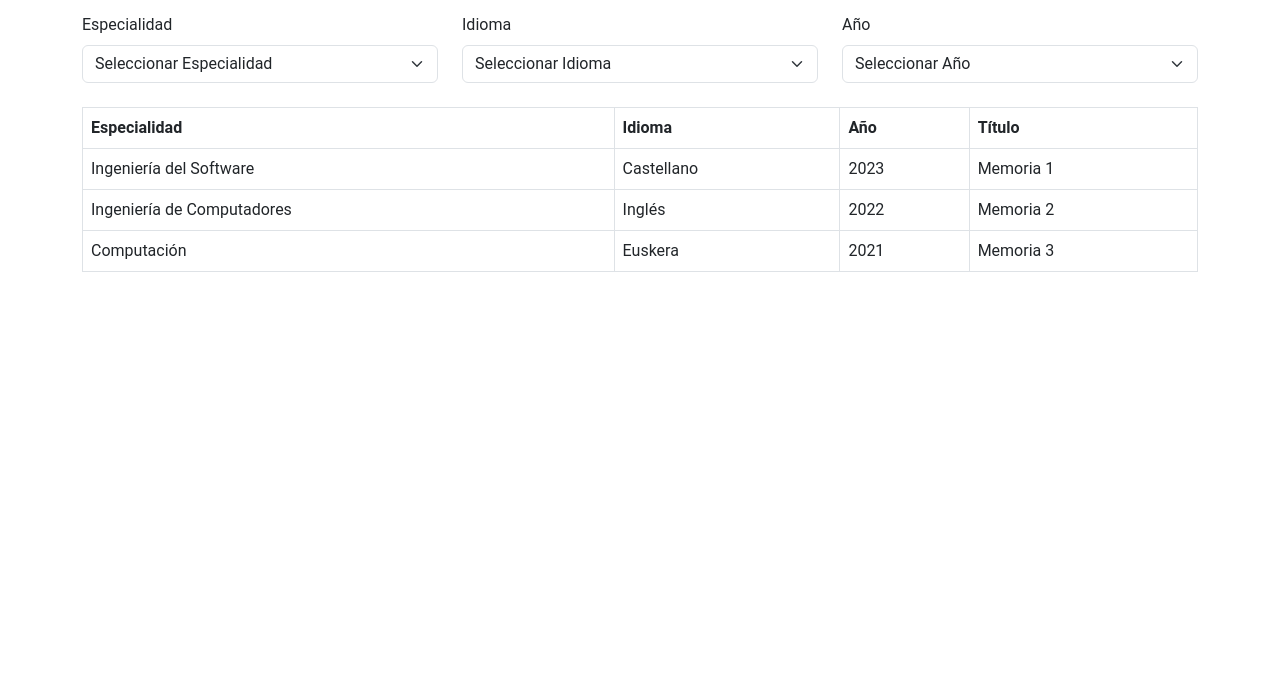
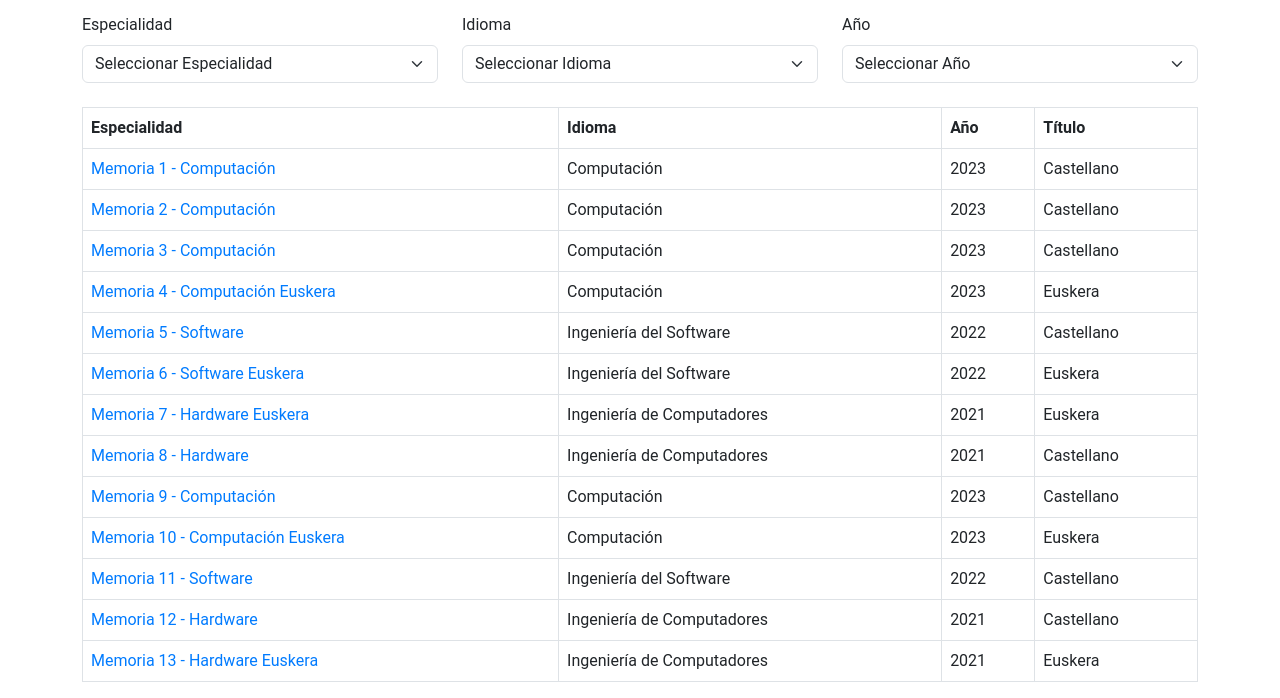
Before and after one commit to IkerGLopez/ipc-tfg, a plain HTML site: page memorias.html in a window 1280 px wide. Shown: the part 163-861 px from the top of the page. Before the commit the page ends 800 px from the top, so only its background shows below. Drawn offline with nearby package versions, Linux system fonts and the light colour scheme.

Commit message:
Add files via upload

```diff
--- a/memorias.html
+++ b/memorias.html
@@ -53,7 +53,6 @@
                         <option value="Software">Ingeniería del Software</option>
                         <option value="Hardware">Ingeniería de Computadores</option>
                         <option value="Computación">Computación</option>
-                        <!-- Añadir más opciones según sea necesario -->
                     </select>
                 </div>
                 <div class="col-md-4">
@@ -63,7 +62,6 @@
                         <option value="Castellano">Castellano</option>
                         <option value="Euskera">Euskera</option>
                         <option value="Inglés">Inglés</option>
-                        <!-- Añadir más opciones según sea necesario -->
                     </select>
                 </div>
                 <div class="col-md-4">
@@ -73,10 +71,6 @@
                         <option value="2023">2023</option>
                         <option value="2022">2022</option>
                         <option value="2021">2021</option>
-                        <option value="2020">2020</option>
-                        <option value="2019">2019</option>
-                        <option value="2018">2018</option>
-                        <!-- Añadir más años según sea necesario -->
                     </select>
                 </div>
             </div>
@@ -92,64 +86,14 @@
                     <th>Título</th>
                 </tr>
             </thead>
-            <tbody>
-                <tr data-especialidad="Software" data-idioma="Castellano" data-ano="2023">
-                    <td>Ingeniería del Software</td>
-                    <td>Castellano</td>
-                    <td>2023</td>
-                    <td>Memoria 1</td>
-                </tr>
-                <tr data-especialidad="Hardware" data-idioma="Inglés" data-ano="2022">
-                    <td>Ingeniería de Computadores</td>
-                    <td>Inglés</td>
-                    <td>2022</td>
-                    <td>Memoria 2</td>
-                </tr>
-                <tr data-especialidad="Computación" data-idioma="Euskera" data-ano="2021">
-                    <td>Computación</td>
-                    <td>Euskera</td>
-                    <td>2021</td>
-                    <td>Memoria 3</td>
-                </tr>
-                <!-- Añadir más filas según sea necesario -->
+            <tbody id="memorias-table">
+                <!-- Las filas se agregarán dinámicamente con JavaScript -->
             </tbody>
         </table>
     </div>
 
     <script src="https://cdn.jsdelivr.net/npm/bootstrap@5.3.0/dist/js/bootstrap.bundle.min.js"></script>
-    <script>
-        // Filtrar las memorias cuando se cambien los valores de los filtros
-        document.getElementById('filterForm').addEventListener('change', function () {
-            // Obtener los valores seleccionados
-            var especialidad = document.getElementById('especialidad').value.toLowerCase();
-            var idioma = document.getElementById('idioma').value.toLowerCase();
-            var ano = document.getElementById('ano').value;
-
-            // Obtener todas las filas de la tabla
-            var rows = document.querySelectorAll('#memoriasTable tbody tr');
-
-            rows.forEach(function (row) {
-                var rowEspecialidad = row.getAttribute('data-especialidad').toLowerCase();
-                var rowIdioma = row.getAttribute('data-idioma').toLowerCase();
-                var rowAno = row.getAttribute('data-ano');
-
-                // Verificar si la fila cumple con los filtros
-                if ((especialidad === '' || rowEspecialidad.includes(especialidad)) &&
-                    (idioma === '' || rowIdioma.includes(idioma)) &&
-                    (ano === '' || rowAno === ano)) {
-                    row.style.display = '';
-                } else {
-                    row.style.display = 'none';
-                }
-            });
-        });
-    </script>
-
-    <!--  <footer class="bg-dark text-white text-center py-3 mt-4">
-        <p>&copy; 2024 Universidad. Todos los derechos reservados.</p>
-    </footer>    -->
-
-    <script src="https://cdn.jsdelivr.net/npm/bootstrap@5.3.0/dist/js/bootstrap.bundle.min.js"></script>
+    <script src="memorias.js"></script> <!-- Conexión con el archivo JS -->
 </body>
 
 </html>
--- /dev/null
+++ b/memorias.js
@@ -0,0 +1,137 @@
+// Definición de las memorias en formato JSON
+const memorias = [
+    {
+        "titulo": "Memoria 1 - Computación",
+        "especialidad": "Computación",
+        "año": 2023,
+        "idioma": "Castellano",
+        "enlace": "https://addi.ehu.es/handle/10810/48807"
+    },
+    {
+        "titulo": "Memoria 2 - Computación",
+        "especialidad": "Computación",
+        "año": 2023,
+        "idioma": "Castellano",
+        "enlace": "https://addi.ehu.es/handle/10810/48826"
+    },
+    {
+        "titulo": "Memoria 3 - Computación",
+        "especialidad": "Computación",
+        "año": 2023,
+        "idioma": "Castellano",
+        "enlace": "https://addi.ehu.es/handle/10810/53291"
+    },
+    {
+        "titulo": "Memoria 4 - Computación Euskera",
+        "especialidad": "Computación",
+        "año": 2023,
+        "idioma": "Euskera",
+        "enlace": "https://addi.ehu.es/handle/10810/48806"
+    },
+    {
+        "titulo": "Memoria 5 - Software",
+        "especialidad": "Ingeniería del Software",
+        "año": 2022,
+        "idioma": "Castellano",
+        "enlace": "https://addi.ehu.es/handle/10810/29090"
+    },
+    {
+        "titulo": "Memoria 6 - Software Euskera",
+        "especialidad": "Ingeniería del Software",
+        "año": 2022,
+        "idioma": "Euskera",
+        "enlace": "https://addi.ehu.es/handle/10810/53311"
+    },
+    {
+        "titulo": "Memoria 7 - Hardware Euskera",
+        "especialidad": "Ingeniería de Computadores",
+        "año": 2021,
+        "idioma": "Euskera",
+        "enlace": "https://addi.ehu.es/handle/10810/29094"
+    },
+    {
+        "titulo": "Memoria 8 - Hardware",
+        "especialidad": "Ingeniería de Computadores",
+        "año": 2021,
+        "idioma": "Castellano",
+        "enlace": "https://addi.ehu.es/handle/10810/48831"
+    },
+    {
+        "titulo": "Memoria 9 - Computación",
+        "especialidad": "Computación",
+        "año": 2023,
+        "idioma": "Castellano",
+        "enlace": "https://addi.ehu.es/handle/10810/48823"
+    },
+    {
+        "titulo": "Memoria 10 - Computación Euskera",
+        "especialidad": "Computación",
+        "año": 2023,
+        "idioma": "Euskera",
+        "enlace": "https://addi.ehu.es/handle/10810/48780"
+    },
+    {
+        "titulo": "Memoria 11 - Software",
+        "especialidad": "Ingeniería del Software",
+        "año": 2022,
+        "idioma": "Castellano",
+        "enlace": "https://addi.ehu.es/handle/10810/29097"
+    },
+    {
+        "titulo": "Memoria 12 - Hardware",
+        "especialidad": "Ingeniería de Computadores",
+        "año": 2021,
+        "idioma": "Castellano",
+        "enlace": "https://addi.ehu.es/handle/10810/58090"
+    },
+    {
+        "titulo": "Memoria 13 - Hardware Euskera",
+        "especialidad": "Ingeniería de Computadores",
+        "año": 2021,
+        "idioma": "Euskera",
+        "enlace": "https://addi.ehu.es/handle/10810/12680"
+    }
+];
+
+// Filtrar las memorias cuando se cambian los valores de los filtros
+document.getElementById('filterForm').addEventListener('change', function () {
+    const especialidad = document.getElementById('especialidad').value.toLowerCase();
+    const idioma = document.getElementById('idioma').value.toLowerCase();
+    const ano = document.getElementById('ano').value;
+
+    // Obtener todas las filas de la tabla
+    const tableBody = document.getElementById('memorias-table');
+    tableBody.innerHTML = ''; // Limpiar la tabla antes de añadir nuevas filas
+
+    memorias.forEach(memoria => {
+        if ((especialidad === '' || memoria.especialidad.toLowerCase().includes(especialidad)) &&
+            (idioma === '' || memoria.idioma.toLowerCase().includes(idioma)) &&
+            (ano === '' || memoria.año === parseInt(ano))) {
+
+            const row = document.createElement('tr');
+
+            const tituloCell = document.createElement('td');
+            tituloCell.innerHTML = `<a href="${memoria.enlace}" target="_blank">${memoria.titulo}</a>`;
+            row.appendChild(tituloCell);
+
+            const especialidadCell = document.createElement('td');
+            especialidadCell.textContent = memoria.especialidad;
+            row.appendChild(especialidadCell);
+
+            const añoCell = document.createElement('td');
+            añoCell.textContent = memoria.año;
+            row.appendChild(añoCell);
+
+            const idiomaCell = document.createElement('td');
+            idiomaCell.textContent = memoria.idioma;
+            row.appendChild(idiomaCell);
+
+            tableBody.appendChild(row);
+        }
+    });
+});
+
+// Cargar las memorias inicialmente
+document.addEventListener('DOMContentLoaded', () => {
+    document.getElementById('filterForm').dispatchEvent(new Event('change'));
+});
--- a/styles.css
+++ b/styles.css
@@ -43,3 +43,13 @@ p.text-center {
     background-color: #75aeeb !important; /* Color al pasar el mouse */
     color: white !important;
 }
+
+a {
+    text-decoration: none;
+    color: #007bff;
+}
+
+a:hover {
+    text-decoration: underline;
+    color: #0056b3;
+}
```
Also changed, not shown: aboutUs.html (+1 -1 lines), normativas.html (+47 -2 lines).
